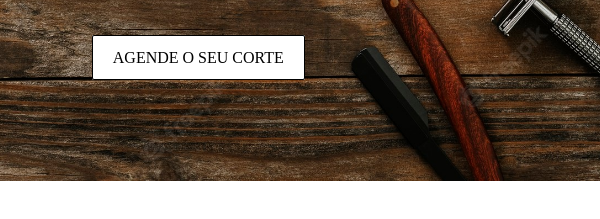
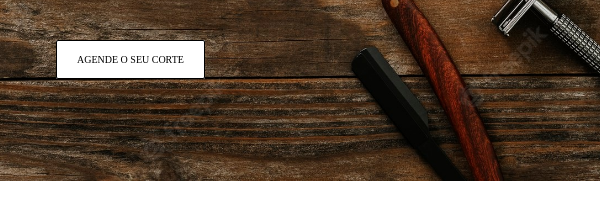
Before and after one commit to CaioDevPR/Barbearia-santo-corte, a plain HTML site: page index.html in a window 600 px wide. Shown: the part 611-830 px from the top of the page. Drawn offline with Linux system fonts and the light colour scheme.

Commit message:
atualizacoes de responsividade

```diff
--- a/style.css
+++ b/style.css
@@ -248,3 +248,15 @@ margin: 7px;
 
   }
     }
+
+  @media screen and (min-width: 413px) and (max-width: 736px) {
+    .agendamento a:nth-child(3){
+      font-size: 10px;
+      position: relative;
+      left: -4px;
+
+    }
+    body{
+      overflow-x: hidden;
+    }
+  }
```
